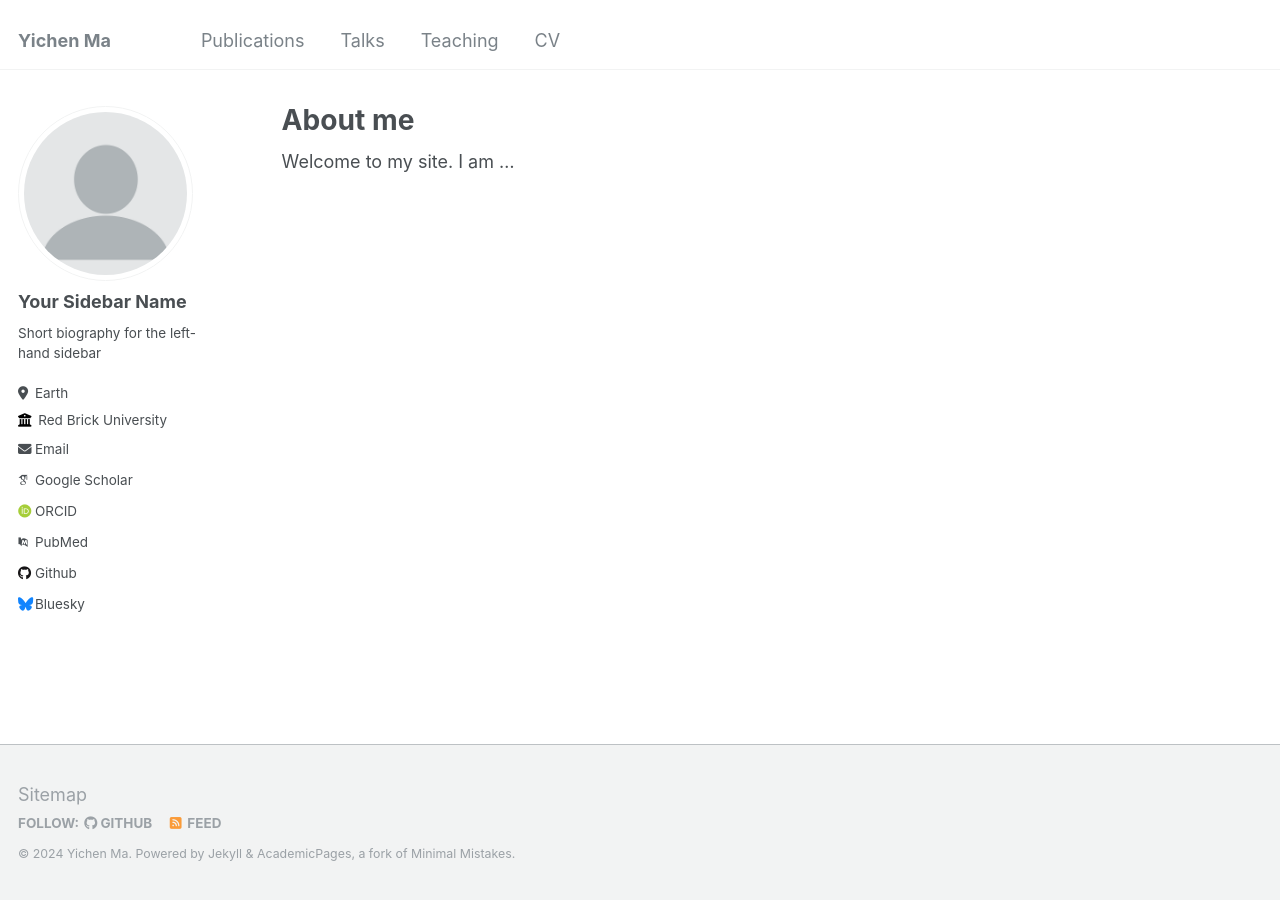
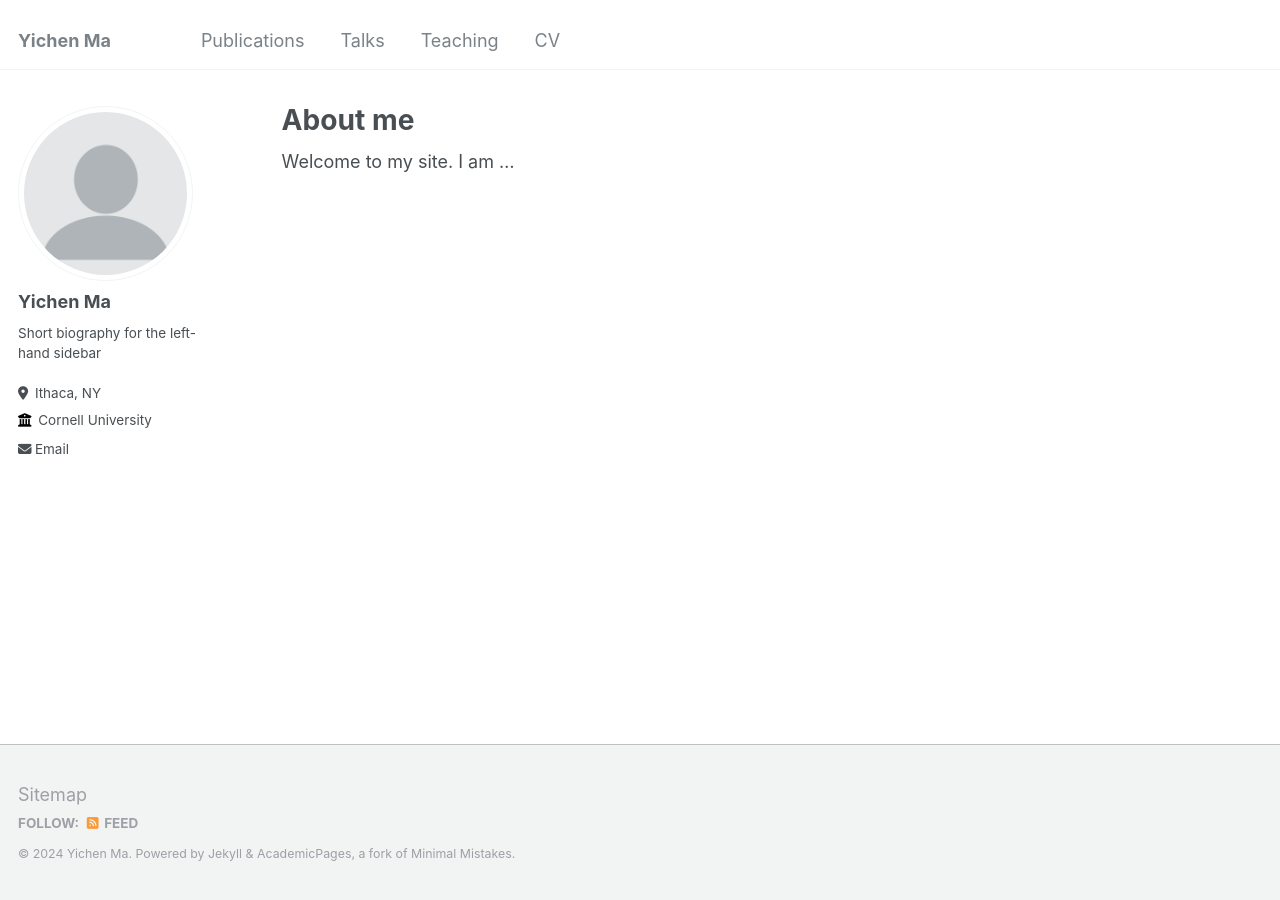
Before and after one commit to yichenma97/yichenma97.github.io, a Jekyll site: the page built from _pages/about.md, in a window 1280 px wide. Built offline with Jekyll 4.4.1, drawn with Linux system fonts in a browser that asks for light colours; some web fonts are replaced.

Commit message:
Update _config.yml

```diff
--- a/_config.yml
+++ b/_config.yml
@@ -22,33 +22,33 @@ repository               : "yichenma97/yichenma97.github.io"
 author:
   # Biographic information
   avatar           : "profile.png"
-  name             : "Your Sidebar Name"
+  name             : "Yichen Ma"
   pronouns         : # example: "she/her"
   bio              : "Short biography for the left-hand sidebar"
-  location         : "Earth"
-  employer         : "Red Brick University"
+  location         : "Ithaca, NY"
+  employer         : "Cornell University"
   uri              : # URL
-  email            : "none@example.org"
+  email            : "ym4wr@cornell.edu"
 
   # Academic websites
   arxiv            : # URL - Update with the correct link to your profile
-  googlescholar    : "https://scholar.google.com/citations?user=PS_CX0AAAAAJ"
+  googlescholar    : #"https://scholar.google.com/citations?user=PS_CX0AAAAAJ"
   impactstory      : # URL
-  orcid            : "http://orcid.org/yourorcidurl"
+  orcid            : #"http://orcid.org/yourorcidurl"
   semantic         : # URL
-  pubmed           : "https://www.ncbi.nlm.nih.gov/pubmed/?term=john+snow"
+  pubmed           : #"https://www.ncbi.nlm.nih.gov/pubmed/?term=john+snow"
   researchgate     : # URL
 
   # Repositories and software development
   bitbucket        : # Username - Update with your username on the site
   codepen          : # Username
   dribbble         : # Username
-  github           : "academicpages"
+  github           : #"academicpages"
   kaggle           : # Username
   stackoverflow    : # User number or user number and name (i.e., use "1" or "1/jeff-atwood")
 
   # Social media
-  bluesky          : "bsky.app" # Replace this with you Bluesky username
+  bluesky          : #"bsky.app" # Replace this with you Bluesky username
   facebook         : # Username
   flickr           : # Username
   foursquare       : # Username
```
